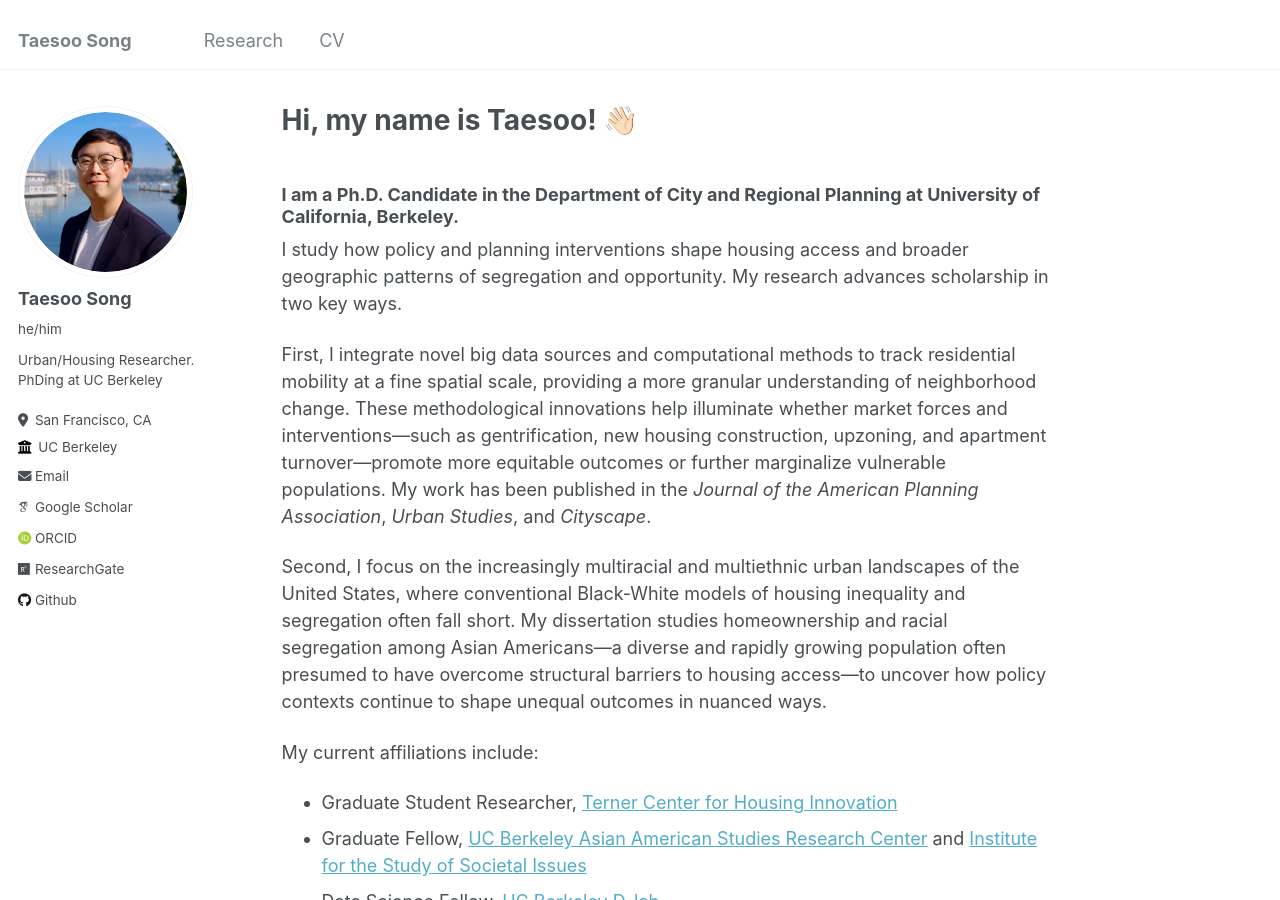
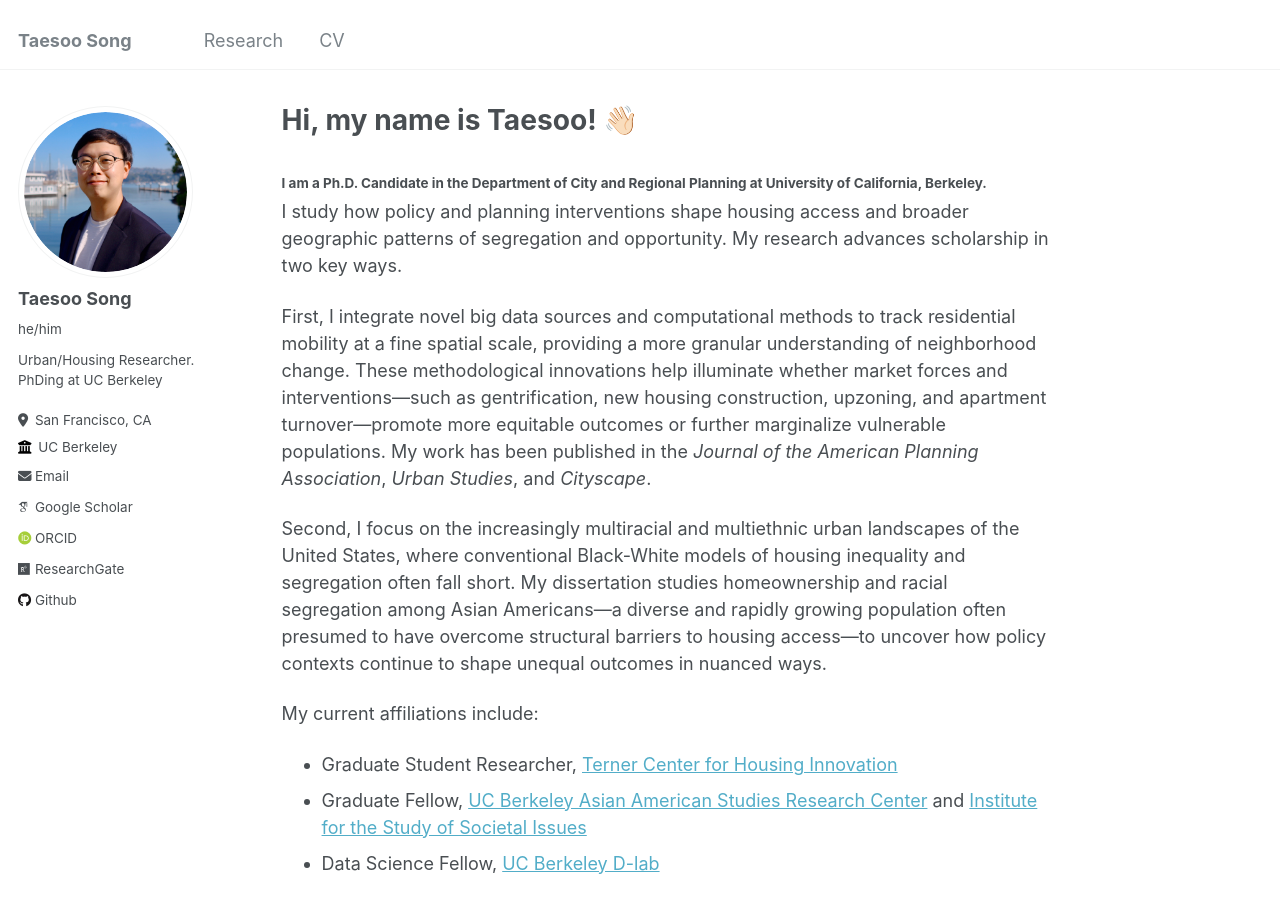
Before and after one commit to taesoosong/taesoosong.github.io, a Jekyll site: the page built from _pages/about.md, in a window 1280 px wide and 900 px high. Built offline with Jekyll 4.4.1, drawn with Linux system fonts in a browser that asks for light colours; some web fonts are replaced.

```diff
--- a/_pages/about.md
+++ b/_pages/about.md
@@ -8,7 +8,7 @@ redirect_from:
   - /about.html
 ---
 
-### I am a Ph.D. Candidate in the Department of City and Regional Planning at University of California, Berkeley.
+#### I am a Ph.D. Candidate in the Department of City and Regional Planning at University of California, Berkeley.
 
 I study how policy and planning interventions shape housing access and broader geographic patterns of segregation and opportunity. My research advances scholarship in two key ways.
 
```
